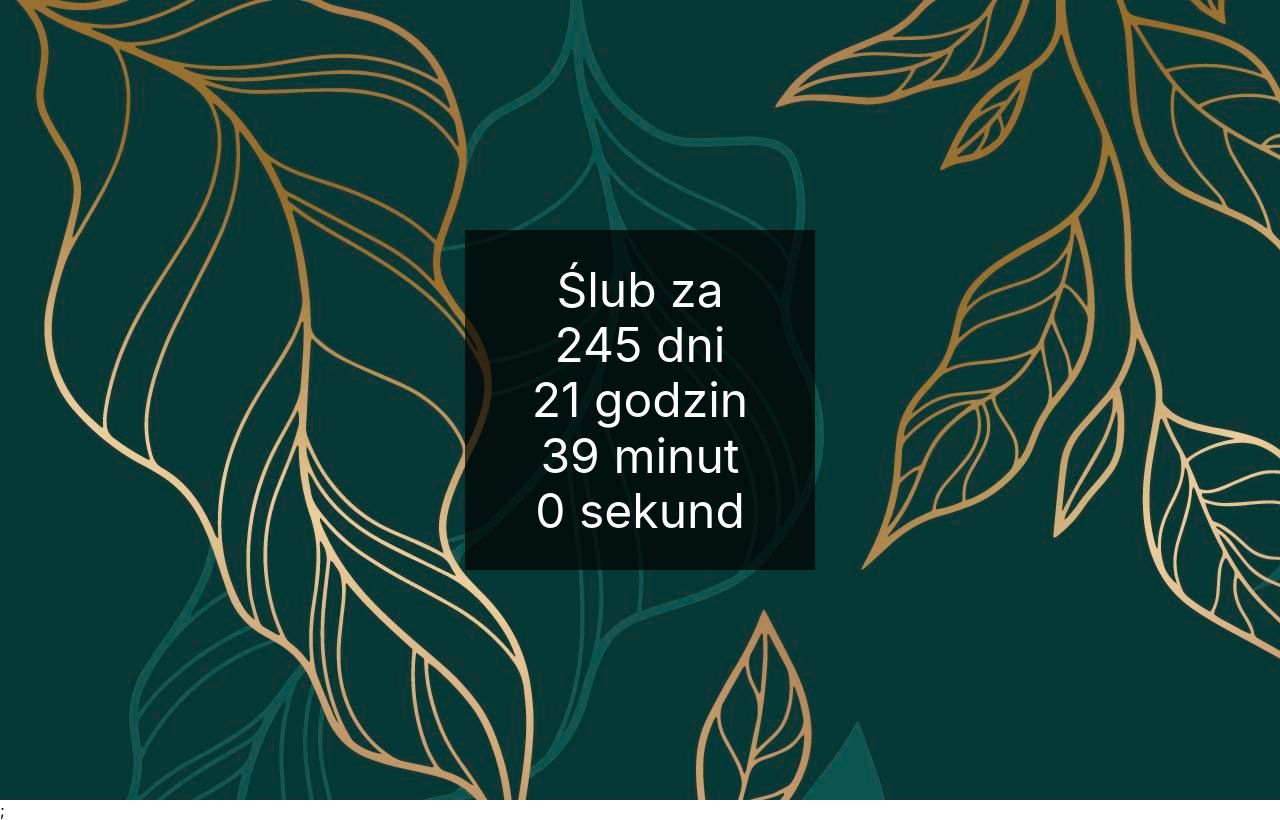
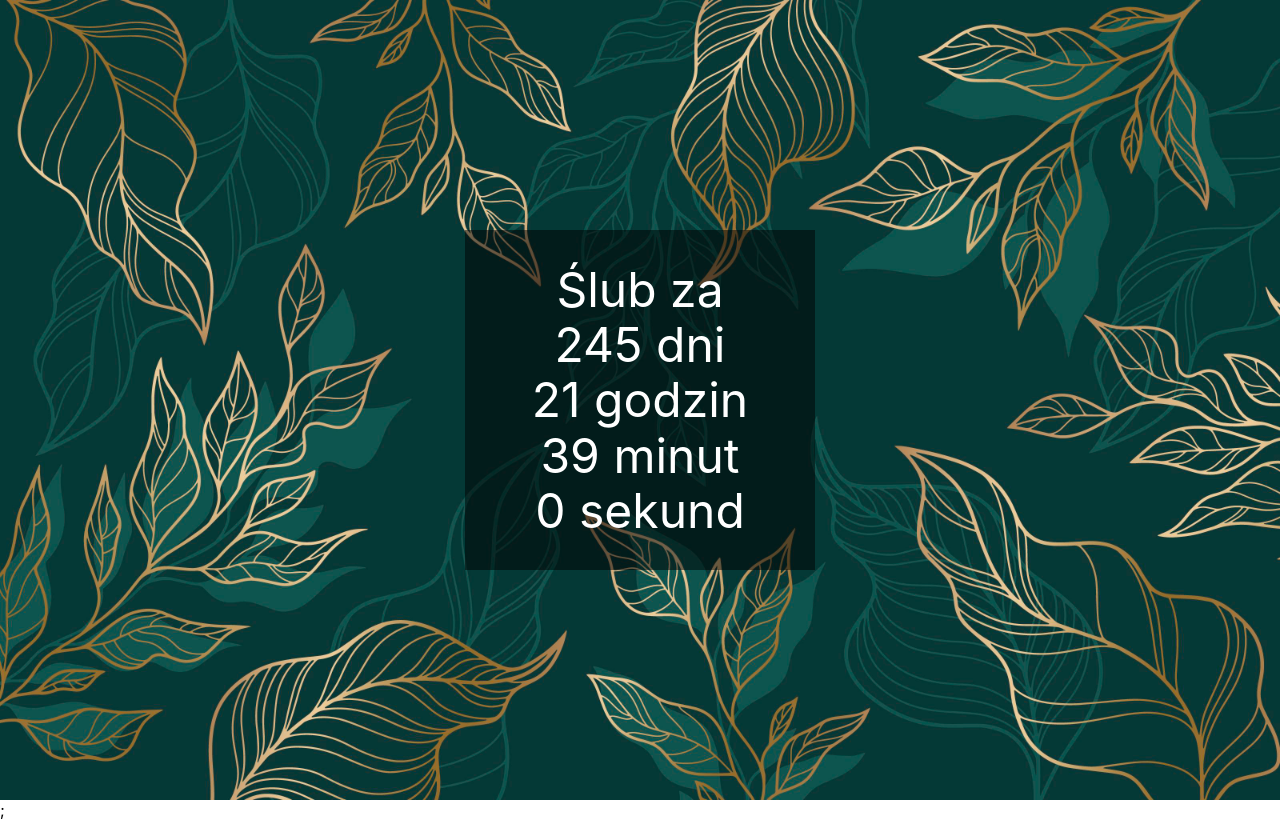
Before and after one commit to jjachowski/vercel-test, a Next.js app: page / in a window 1280 px wide. Built offline with nearby package versions, Linux system fonts and the light colour scheme.

Commit message:
image with next image

```diff
--- a/pages/index.tsx
+++ b/pages/index.tsx
@@ -2,6 +2,8 @@ import type { NextPage } from 'next';
 import Head from 'next/head';
 import { useEffect, useState } from 'react';
 import styles from '../styles/Home.module.css';
+import flowers from '../public/flowers.jpg';
+import Image from 'next/image';
 
 const Home: NextPage = () => {
   const weddingDate = new Date(2022, 5, 30, 17);
@@ -40,9 +42,10 @@ const Home: NextPage = () => {
           height: '100vh',
           width: '100vw',
           display: 'block',
+          zIndex: 0,
         }}
       >
-        {/* <Image src={flowers} layout='responsive' /> */}
+        <Image src={flowers} layout='fill' objectFit='cover' />
       </div>
 
       <Head>
--- a/styles/Home.module.css
+++ b/styles/Home.module.css
@@ -1,7 +1,6 @@
 .container {
   padding: 0 2rem;
   position: relative;
-  background-image: url('../public/flowers.jpg');
 }
 
 .main {
@@ -12,6 +11,8 @@
   flex-direction: column;
   justify-content: center;
   align-items: center;
+  z-index: 999;
+  position: relative;
 }
 
 .footer {
@@ -46,7 +47,7 @@
   line-height: 1.15;
   font-size: 3rem;
   color: white;
-  background: rgba(0, 0, 0, 0.7);
+  background: rgba(0, 0, 0, 0.5);
   min-width: 350px;
   padding: 2rem 3rem;
 }
```
